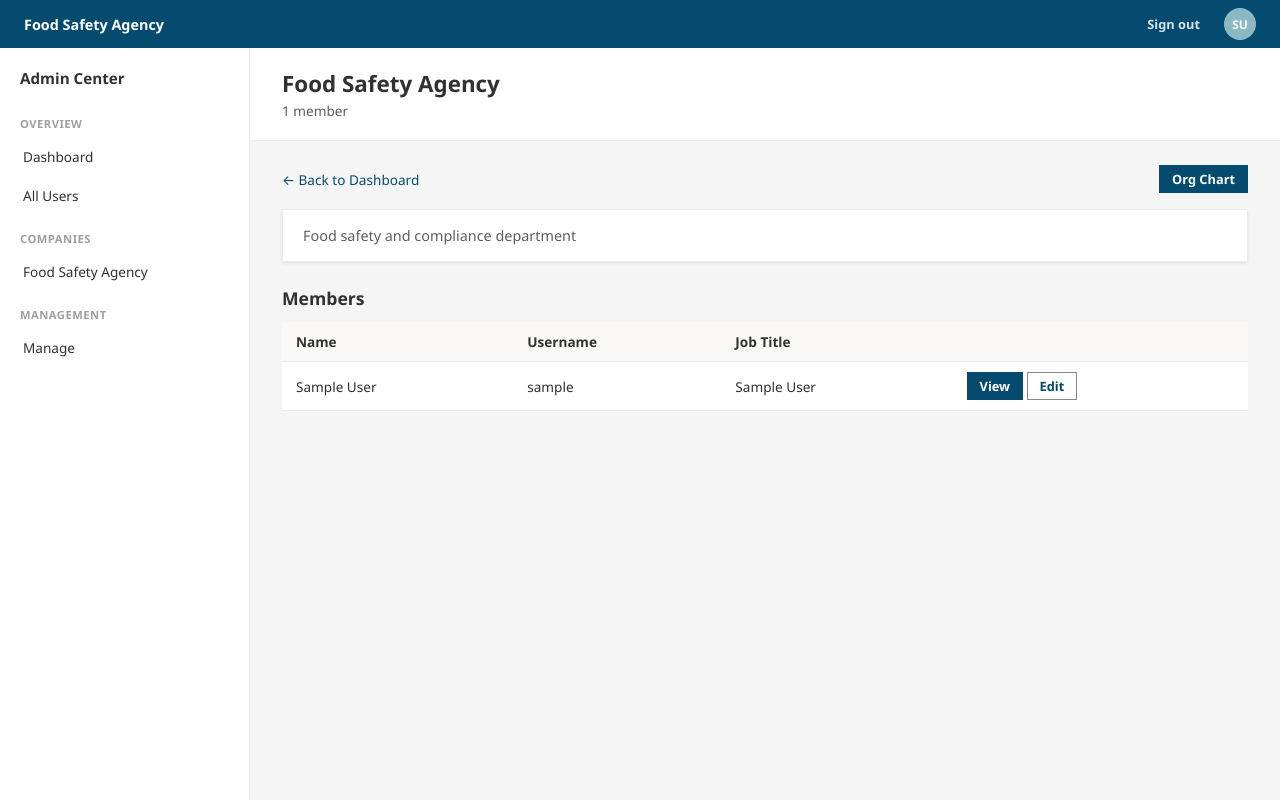
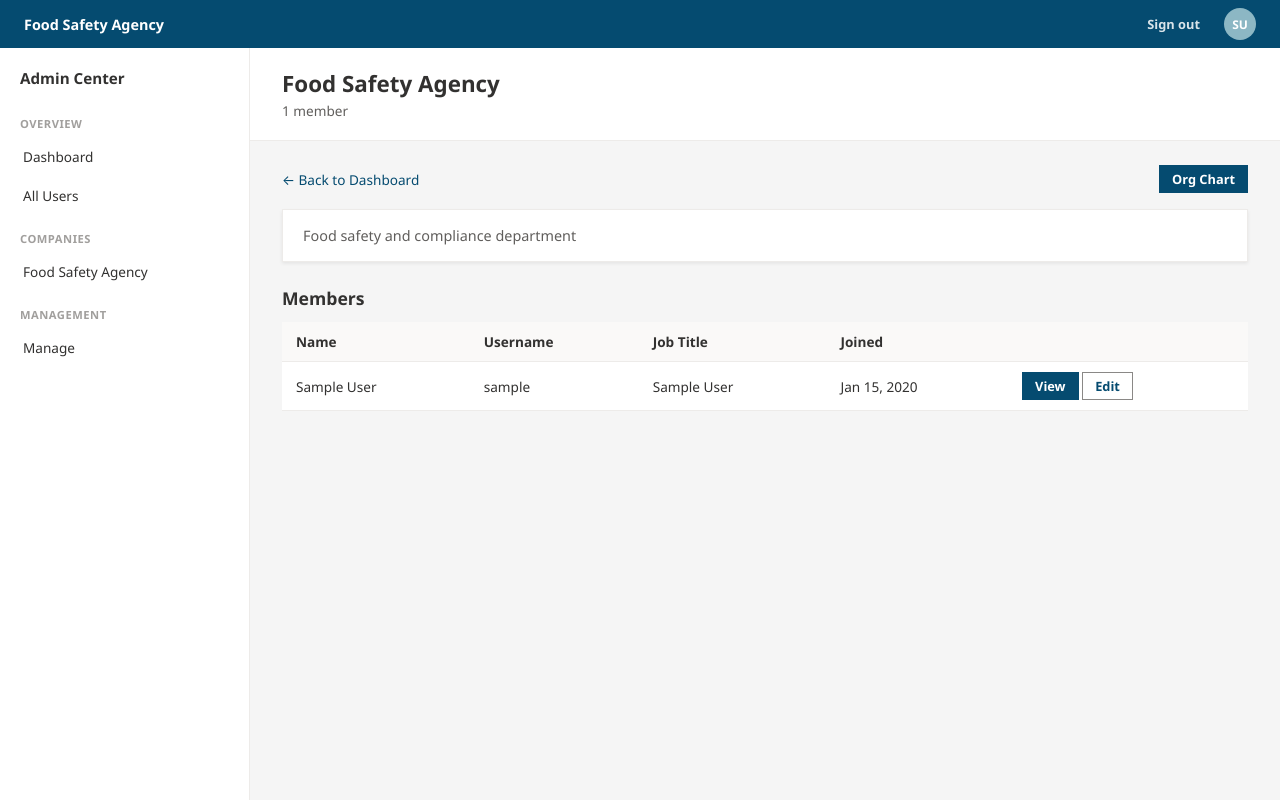
Before and after one commit to MOCDATA-PTY/PulseBoard, a Django app: page /accounts/admin-center/department/1/ in a window 1280 px wide. Run offline with Django 5.2, Linux system fonts and the light colour scheme; a user stored in the database is signed in; data comes from the database, SQL or seed files in the repository; tables that the repository leaves empty hold one stand-in row (values such as "Sample post").

Commit message:
Add joined date column to department members table

```diff
--- a/templates/accounts/admin_department_detail.html
+++ b/templates/accounts/admin_department_detail.html
@@ -23,6 +23,7 @@
             <th>Name</th>
             <th>Username</th>
             <th>Job Title</th>
+            <th>Joined</th>
             <th></th>
         </tr>
     </thead>
@@ -32,6 +33,7 @@
             <td>{{ m.user.first_name }} {{ m.user.last_name }}</td>
             <td>{{ m.user.username }}</td>
             <td>{{ m.job_title|default:"—" }}</td>
+            <td>{{ m.user.date_joined|date:"M j, Y" }}</td>
             <td>
                 <a href="{% url 'employee_kpi' m.user.id %}" class="btn btn-sm">View</a>
                 <a href="{% url 'admin_edit_user' m.user.id %}" class="btn btn-sm btn-outline">Edit</a>
```
